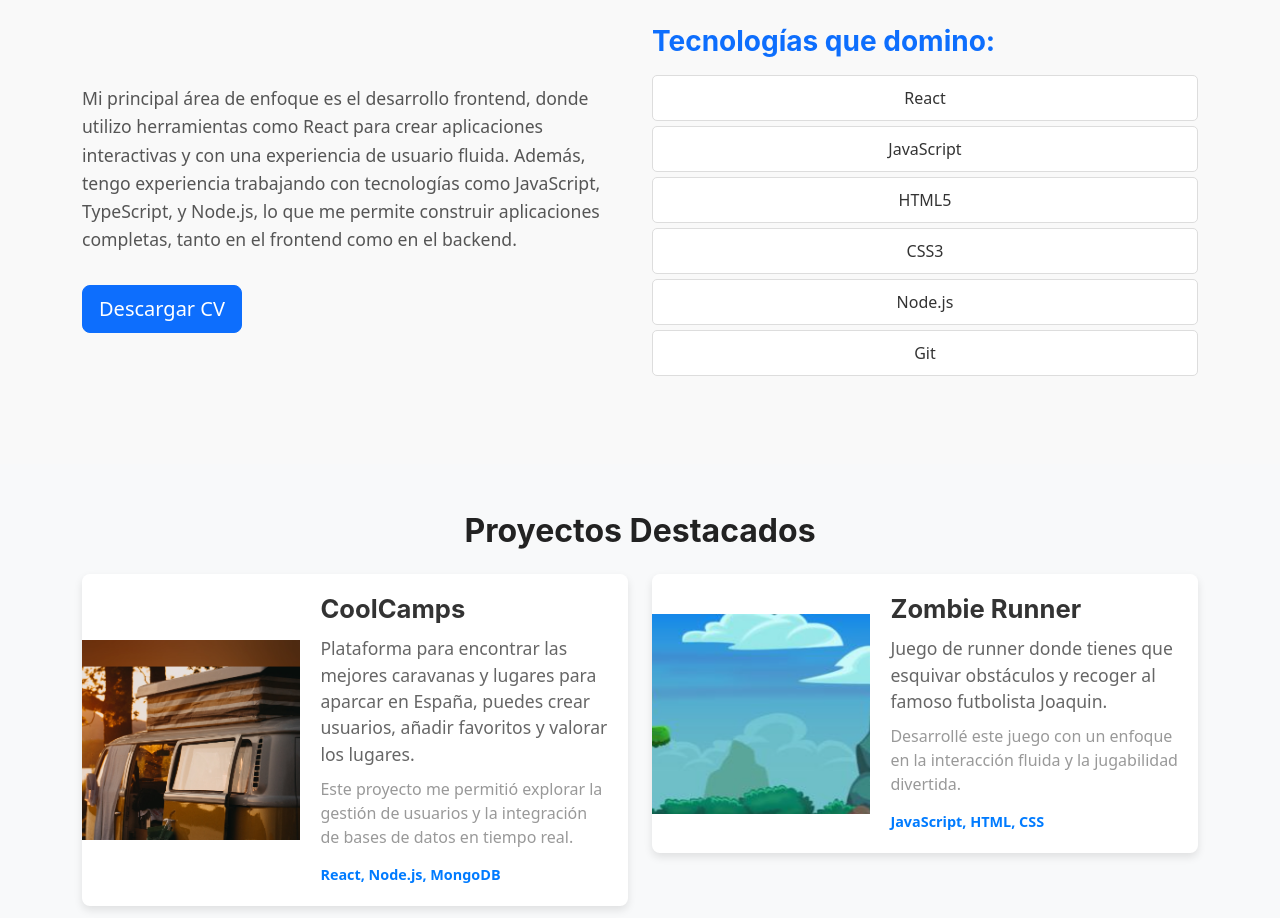
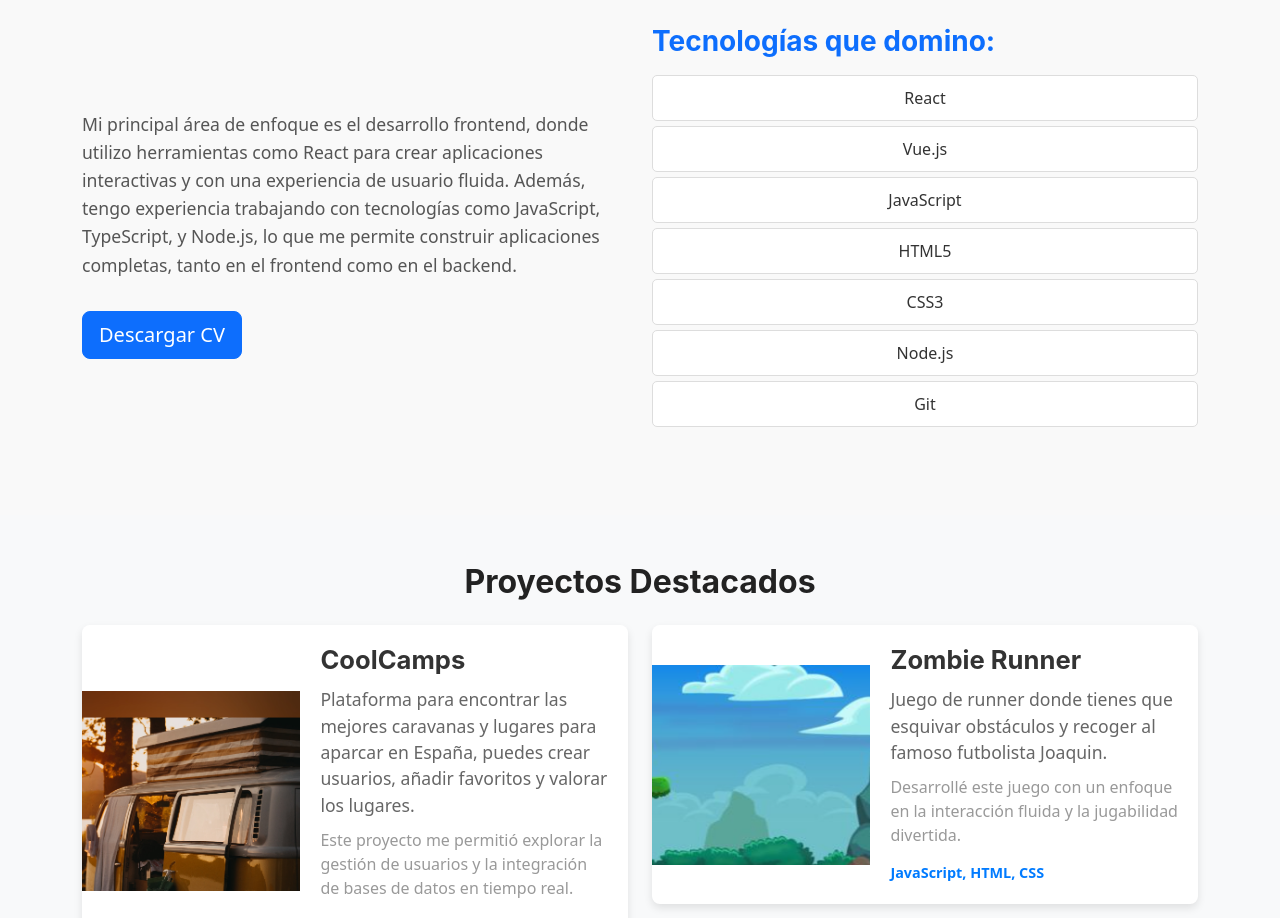
Before and after one commit to jpcarta16/porfolio, a React (Create React App) app: page / in a window 1280 px wide. Shown: the part 1003-1921 px from the top of the page. Built offline with nearby package versions, Linux system fonts and the light colour scheme.

Commit message:
add vue.js

```diff
--- a/src/components/About.jsx
+++ b/src/components/About.jsx
@@ -35,6 +35,7 @@ const About = () => {
                         <h3 className="text-primary mb-3">Tecnologías que domino:</h3>
                         <ul className="list-unstyled">
                             <li>React</li>
+                            <li>Vue.js</li>
                             <li>JavaScript</li>
                             <li>HTML5</li>
                             <li>CSS3</li>
```
